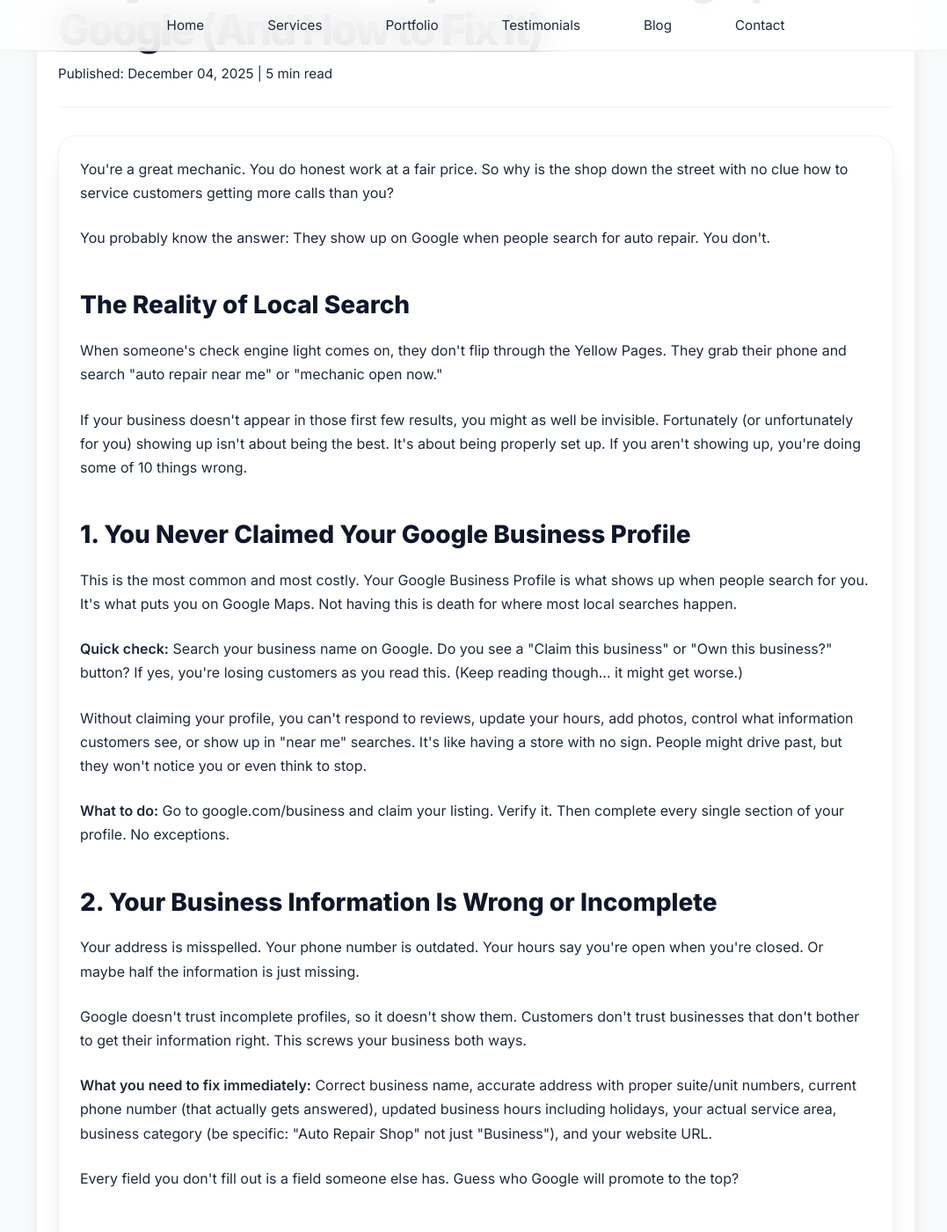
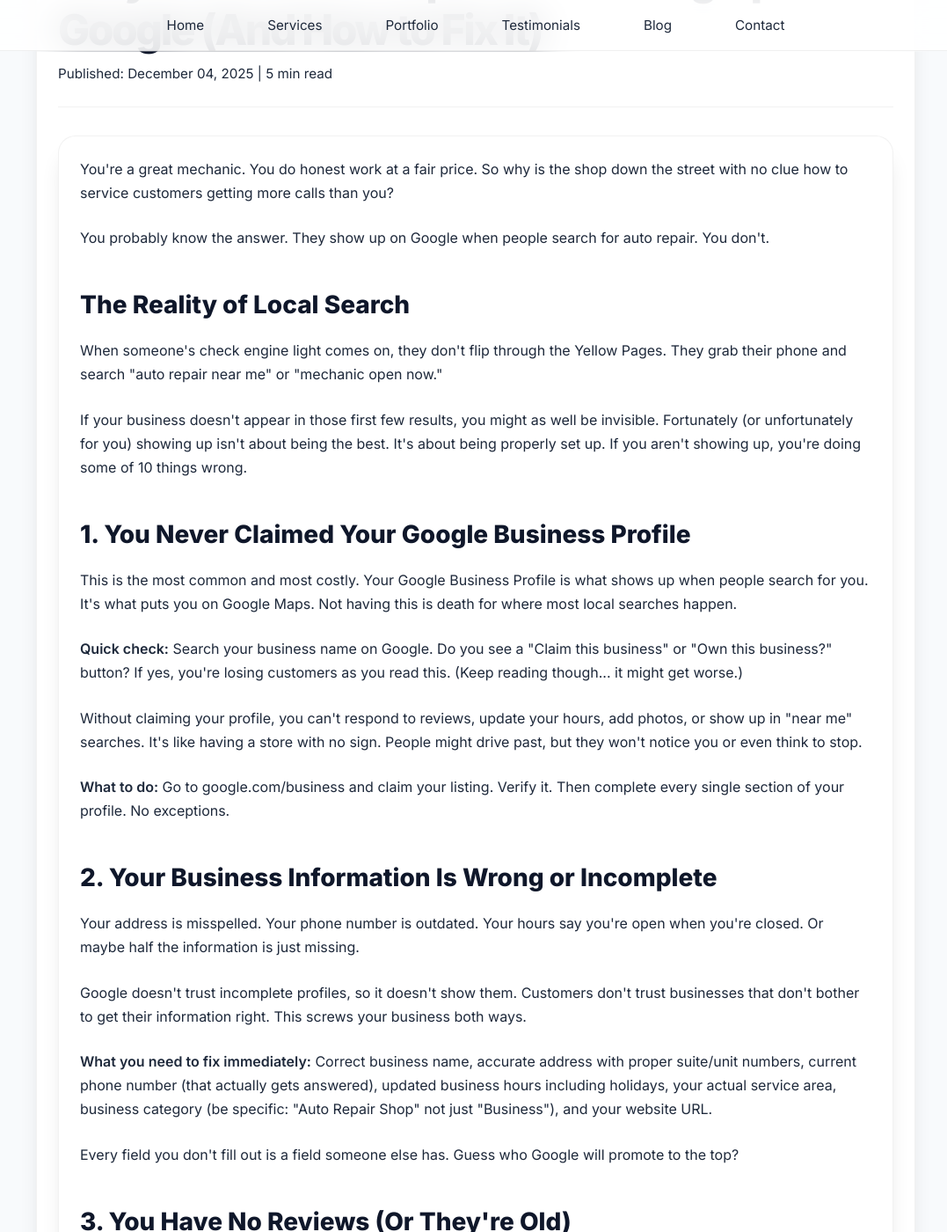
Before and after one commit to JamesBrownR/MeetingSurge, a Jekyll site: the page built from _posts/2025-12-04-showing-up-on-google.md, in a window 1280 px wide and 1400 px high, scrolled down 555 px. Shown: the whole window at 88% size, without its empty margins (99-1176 px from the left). Built offline with Jekyll 4.4.1, drawn with Linux system fonts in a browser that asks for light colours; some of the changed text lies outside the part shown.

Commit message:
Update 2025-12-04-showing-up-on-google.md

```diff
--- a/_posts/2025-12-04-showing-up-on-google.md
+++ b/_posts/2025-12-04-showing-up-on-google.md
@@ -17,7 +17,7 @@
 
 
         <p>You're a great mechanic. You do honest work at a fair price. So why is the shop down the street with no clue how to service customers getting more calls than you?</p>
-        <p>You probably know the answer: They show up on Google when people search for auto repair. You don't.</p>
+        <p>You probably know the answer. They show up on Google when people search for auto repair. You don't.</p>
 
         <h2>The Reality of Local Search</h2>
         <p>When someone's check engine light comes on, they don't flip through the Yellow Pages. They grab their phone and search "auto repair near me" or "mechanic open now."</p>
@@ -26,7 +26,7 @@
         <h2>1. You Never Claimed Your Google Business Profile</h2>
         <p>This is the most common and most costly. Your Google Business Profile is what shows up when people search for you. It's  what puts you on Google Maps. Not having this is death for where most local searches happen.</p>
         <p><strong>Quick check:</strong> Search your business name on Google. Do you see a "Claim this business" or "Own this business?" button? If yes, you're losing customers as you read this. (Keep reading though... it might get worse.)</p>
-        <p>Without claiming your profile, you can't respond to reviews, update your hours, add photos, control what information customers see, or show up in "near me" searches. It's like having a store with no sign. People might drive past, but they won't notice you or even think to stop.</p>
+        <p>Without claiming your profile, you can't respond to reviews, update your hours, add photos, or show up in "near me" searches. It's like having a store with no sign. People might drive past, but they won't notice you or even think to stop.</p>
         <p><strong>What to do:</strong> Go to google.com/business and claim your listing. Verify it. Then complete every single section of your profile. No exceptions.</p>
 
         <h2>2. Your Business Information Is Wrong or Incomplete</h2>
```
Also changed, not shown: other parts of _posts/2025-12-04-showing-up-on-google.md (+1 -2 lines).
